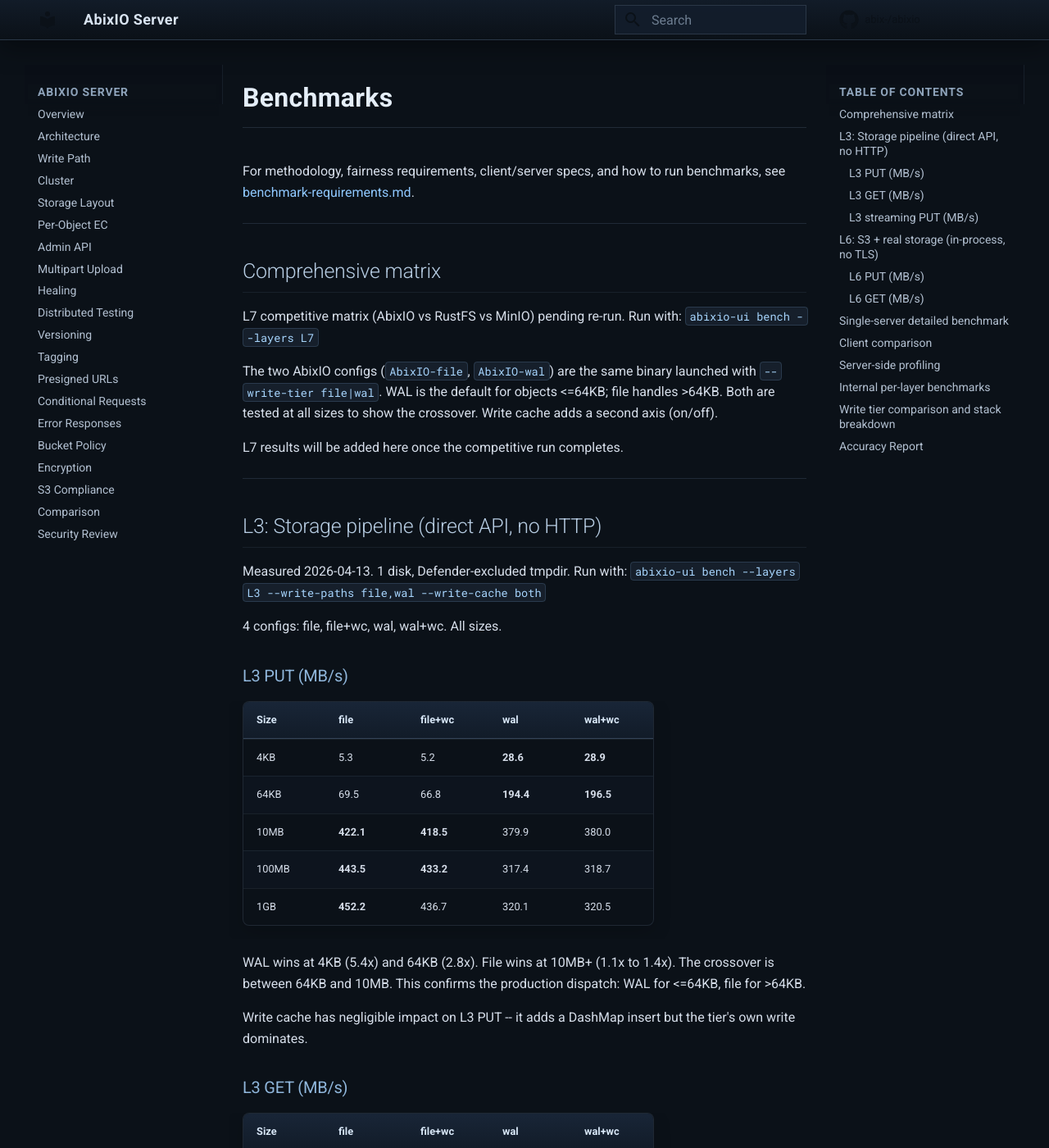
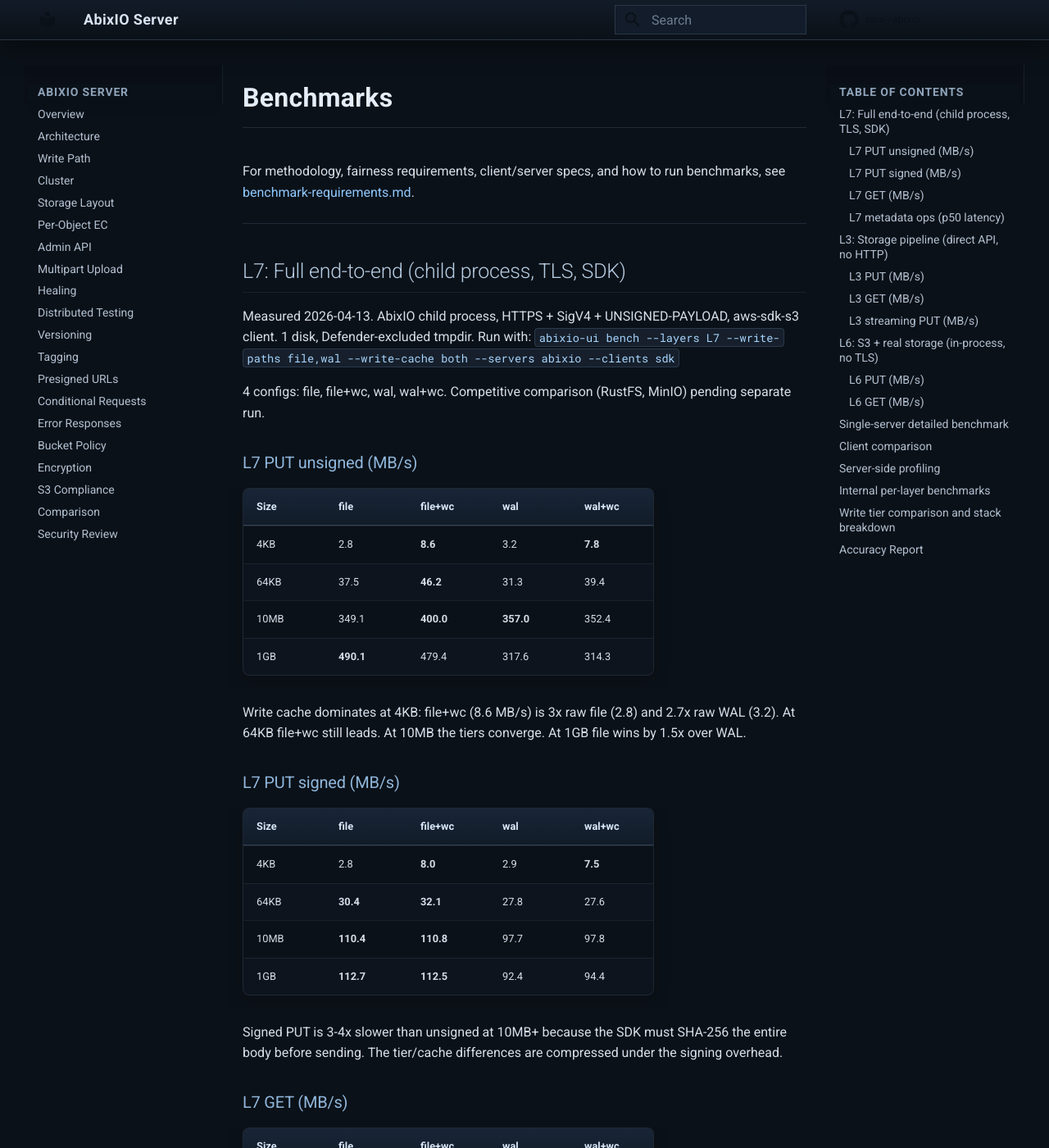
Before and after one commit to abix-/abixio, an MkDocs documentation site: the page built from docs/benchmarks.md, in a window 1280 px wide and 1400 px high. Shown: the whole window at 82% size. Built offline with MkDocs 1.6.1 and Material for MkDocs 9.7.7, drawn with Linux system fonts in a browser that asks for light colours; comment, search, counter and statistics services are not loaded; some of the changed text lies outside the part shown.

Commit message:
docs: add L7 e2e benchmark results for file/wal + write cache matrix

```diff
--- a/docs/benchmarks.md
+++ b/docs/benchmarks.md
@@ -6,17 +6,64 @@
 
 ---
 
-## Comprehensive matrix
+## L7: Full end-to-end (child process, TLS, SDK)
 
-L7 competitive matrix (AbixIO vs RustFS vs MinIO) pending re-run.
-Run with: `abixio-ui bench --layers L7`
+Measured 2026-04-13. AbixIO child process, HTTPS + SigV4 +
+UNSIGNED-PAYLOAD, aws-sdk-s3 client. 1 disk, Defender-excluded tmpdir.
+Run with: `abixio-ui bench --layers L7 --write-paths file,wal --write-cache both --servers abixio --clients sdk`
 
-The two AbixIO configs (`AbixIO-file`, `AbixIO-wal`) are the same
-binary launched with `--write-tier file|wal`. WAL is the default for
-objects <=64KB; file handles >64KB. Both are tested at all sizes to
-show the crossover. Write cache adds a second axis (on/off).
+4 configs: file, file+wc, wal, wal+wc. Competitive comparison
+(RustFS, MinIO) pending separate run.
 
-L7 results will be added here once the competitive run completes.
+### L7 PUT unsigned (MB/s)
+
+| Size | file | file+wc | wal | wal+wc |
+|---|---|---|---|---|
+| 4KB | 2.8 | **8.6** | 3.2 | **7.8** |
+| 64KB | 37.5 | **46.2** | 31.3 | 39.4 |
+| 10MB | 349.1 | **400.0** | **357.0** | 352.4 |
+| 1GB | **490.1** | 479.4 | 317.6 | 314.3 |
+
+Write cache dominates at 4KB: file+wc (8.6 MB/s) is 3x raw file
+(2.8) and 2.7x raw WAL (3.2). At 64KB file+wc still leads. At 10MB
+the tiers converge. At 1GB file wins by 1.5x over WAL.
+
+### L7 PUT signed (MB/s)
+
+| Size | file | file+wc | wal | wal+wc |
+|---|---|---|---|---|
+| 4KB | 2.8 | **8.0** | 2.9 | **7.5** |
+| 64KB | **30.4** | **32.1** | 27.8 | 27.6 |
+| 10MB | **110.4** | **110.8** | 97.7 | 97.8 |
+| 1GB | **112.7** | **112.5** | 92.4 | 94.4 |
+
+Signed PUT is 3-4x slower than unsigned at 10MB+ because the SDK
+must SHA-256 the entire body before sending. The tier/cache
+differences are compressed under the signing overhead.
+
+### L7 GET (MB/s)
+
+| Size | file | file+wc | wal | wal+wc |
+|---|---|---|---|---|
+| 4KB | 3.4 | **5.6** | 3.0 | **5.5** |
+| 64KB | 38.9 | **44.5** | **39.0** | 39.3 |
+| 10MB | 278.0 | **279.3** | 275.7 | 263.1 |
+| 1GB | **293.8** | 283.0 | 269.6 | 260.8 |
+
+GET is equalized across tiers at medium+ sizes (disk read dominates).
+Write cache helps GET at 4KB because recently-written objects are
+served from RAM.
+
+### L7 metadata ops (p50 latency)
+
+| Op | file | file+wc | wal | wal+wc |
+|---|---|---|---|---|
+| HEAD | 501us | **450us** | 460us | 472us |
+| LIST (100 obj) | **20.1ms** | 20.7ms | 21.0ms | 21.5ms |
+| DELETE | **794us** | 732us | 906us | 905us |
+
+Metadata ops are tier-independent. HEAD ~450-500us, DELETE ~730-900us,
+LIST 100 objects ~20ms.
 
 ---
 
@@ -222,5 +269,5 @@
 See [benchmark-requirements.md](benchmark-requirements.md) for the file
 layout, layer map, and testing spec.
 
-L3 and L6 results measured 2026-04-13 with 2-tier (file/wal) + write
-cache matrix. L7 competitive matrix pending re-run.
+L3, L6, and L7 results measured 2026-04-13 with 2-tier (file/wal) +
+write cache matrix. L7 competitive comparison (RustFS, MinIO) pending.
```
